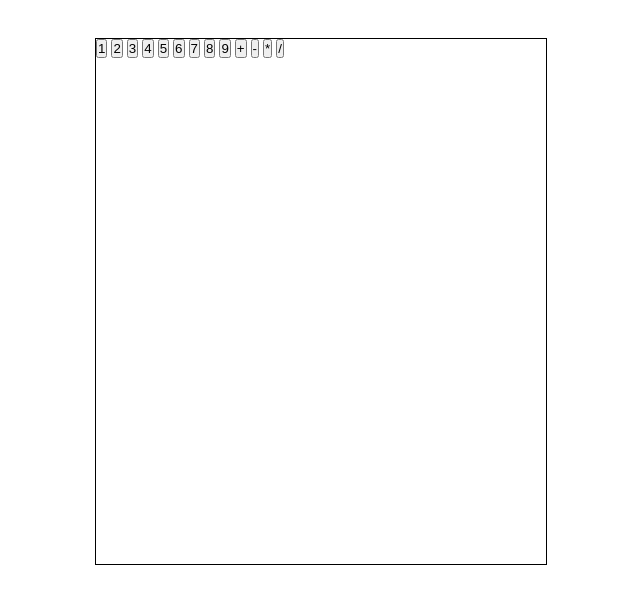
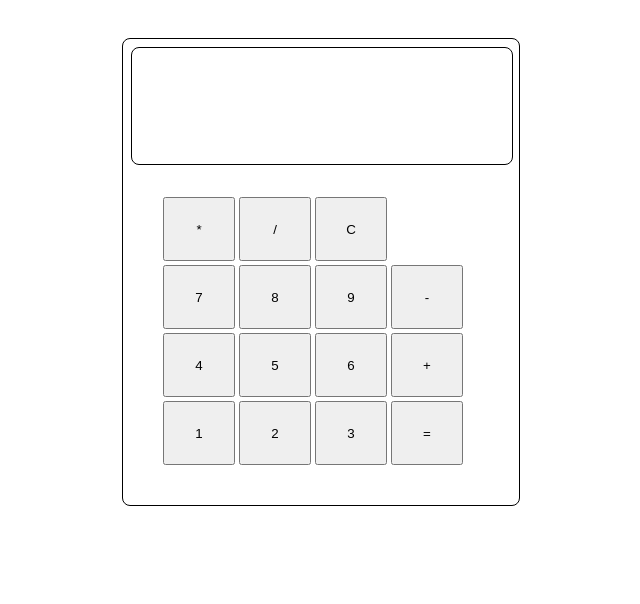
Before and after one commit to cptreck/calculator, a plain HTML site: page index.html in a window 1280 px wide. Shown: the whole page, without its empty margins (319-959 px from the left). Drawn offline with Linux system fonts and the light colour scheme.

Commit message:
Update Calculator UI

```diff
--- a/index.html
+++ b/index.html
@@ -16,16 +16,18 @@
                     <button class="btn1">1</button>
                     <button class="btn2">2</button>
                     <button class="btn3">3</button>
+                    <button class="btn=">=</button>
                     <button class="btn4">4</button>
                     <button class="btn5">5</button>
                     <button class="btn6">6</button>
+                    <button class="btn+">+</button>
                     <button class="btn7">7</button>
                     <button class="btn8">8</button>
                     <button class="btn9">9</button>
-                    <button class="btn+">+</button>
                     <button class="btn-">-</button>
                     <button class="btn*">*</button>
                     <button class="btn/">/</button>
+                    <button class="btnC">C</button>
                 </div>
 
             </div>
--- a/styles.css
+++ b/styles.css
@@ -15,7 +15,36 @@
 
 .calc-box {
     display: flex;
-    width: 450px;
-    height: 525px;
+    flex-direction: column;
+    width: 380px;
+    height: 450px;
     border: black 1px solid;
+    padding: 8px
+
 }
+
+.calc-display {
+ display: flex;
+ width: 100%;
+ height: 128px;
+ border: black 1px solid;
+}
+
+.calc-buttons {
+    display: flex;
+    flex: 1;
+    gap:4px;
+    flex-wrap: wrap-reverse;
+    padding: 32px;
+    align-items: center;
+}
+
+.calc-buttons > button {
+    width: 72px;
+    height: 64px;
+}
+
+.calc-box,
+.calc-display {
+    border-radius: 8px;
+}
```
